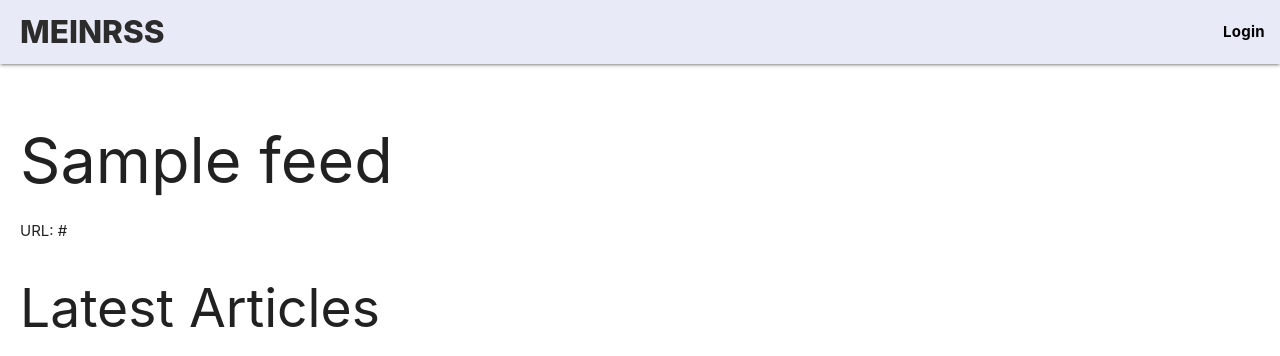
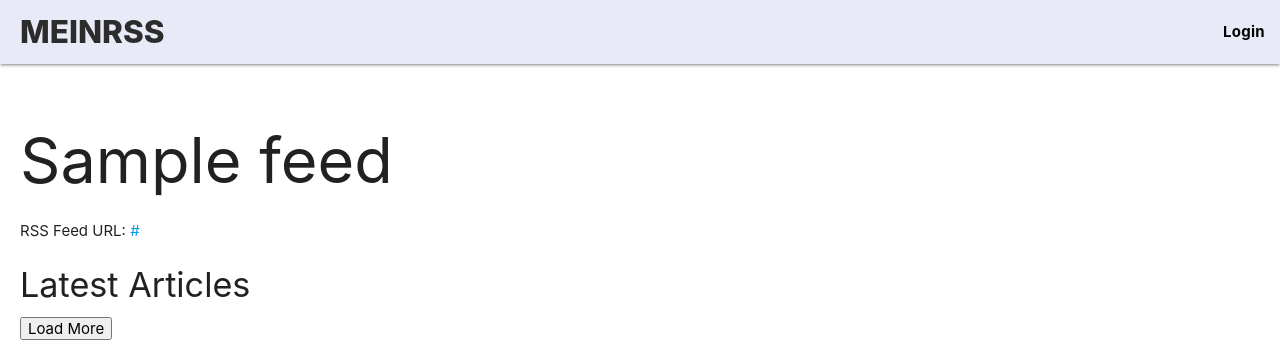
Before and after one commit to zsolthorcsik/mein_rss, a Django app: template main/templates/feed_detail.html in a window 1280 px wide. Shown: the top 356 px of the page. Run offline with Django 3.2, Linux system fonts and the light colour scheme; the template is opened without the code that fills it: most values are stand-ins (such as "Sample title", 1, 10 or a date in 2020); grey boxes marked "Sample" are stand-in pictures.

Commit message:
Add lazy load for articles in News Agent

```diff
--- a/main/templates/feed_detail.html
+++ b/main/templates/feed_detail.html
@@ -2,12 +2,13 @@
 
 {% block content %}
   <h1>{{ feed.name }}</h1>
-  <p>URL: {{ feed.url }}</p>
+  <p>RSS Feed URL: <a href="{{ feed.url }}">{{feed.url}}</a></p>
 
-  <h2>Latest Articles</h2>
-  {% for article in articles %}
-  {% include 'includes/article_card.html' %}
-  {% empty %}
-    <p>No articles found.</p>
-  {% endfor %}
+  <h4>Latest Articles</h4>
+  <div id="articles_holder">
+
+  </div>
+  <button id="load_more_button" data-page-id="1" data-slug="feed_requests/{{feed.slug}}">Load More</button>
+  {% load static %}
+  <script src="{% static 'js/articles_load.js' %}"></script>
 {% endblock %}
--- a/main/urls.py
+++ b/main/urls.py
@@ -18,5 +18,6 @@ urlpatterns = [
     path('all/', all_view, name='all'),
     path('all_requests/', all_view_requests, name='all_requests'),
     path('topic_requests/<slug:topic_slug>/', topic_requests, name='topic_requests'),
+    path('feed_requests/<slug:feed_slug>/', views.feed_requests, name='feed_requests'),
     path('add_remove_topic/', views.add_remove_topic, name='add_remove_topic')
     ]
```
Also changed, not shown: main/views.py (+12 -0 lines).
